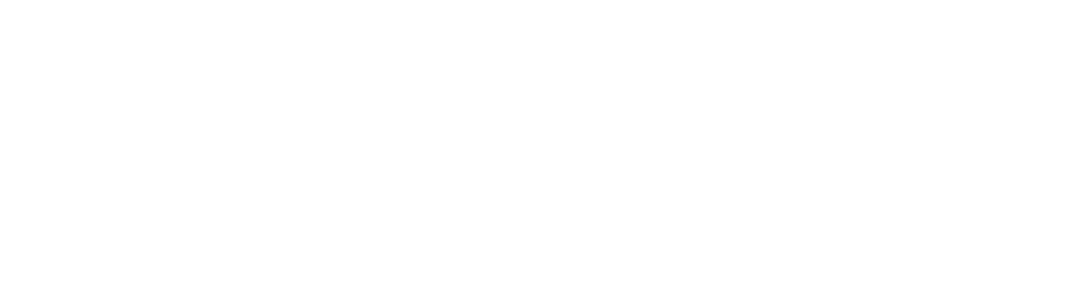
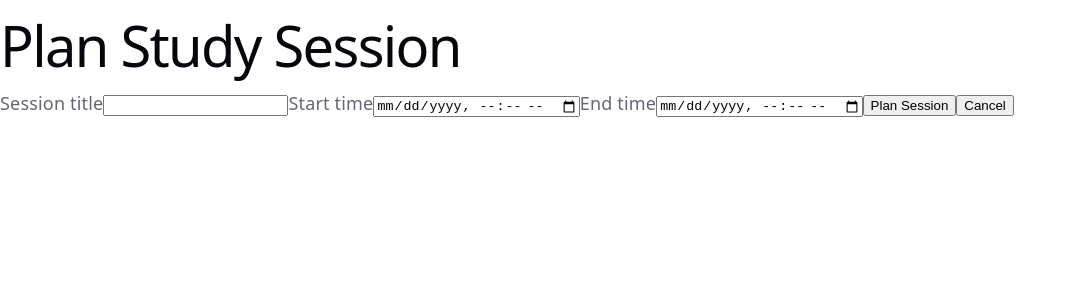
Before and after one commit to Arssa02/StudyTogether, a React app in the folder frontend/: page /plan-session in a window 1280 px wide. Before the commit this address had no page. Shown: the top 300 px of the page, without its empty margins (0-1076 px from the left). Built offline with nearby package versions, Linux system fonts and the light colour scheme; sample sign-in values are in the browser's storage; the HTML template or start-up script is replaced by a standard one.

Commit message:
implement planned sessions frontent

```diff
--- a/frontend/src/App.jsx
+++ b/frontend/src/App.jsx
@@ -5,6 +5,8 @@ import LoginPage from './pages/LoginPage';
 import RegisterPage from './pages/RegisterPage';
 import ProtectedRoute from './components/ProtectedRoute';
 import DashboardPage from './pages/DashboardPage';
+import SessionsPage from './pages/SessionsPage';
+import PlanSessionPage from './pages/PlanSessionPage';
 
 function App() {
   return (
@@ -38,6 +40,24 @@ function App() {
           </ProtectedRoute>
         }
       />
+
+      <Route
+        path="/sessions"
+        element={
+          <ProtectedRoute>
+            <SessionsPage />
+          </ProtectedRoute>
+        }
+      />
+
+      <Route
+        path="/plan-session"
+        element={
+          <ProtectedRoute>
+            <PlanSessionPage />
+          </ProtectedRoute>
+        }
+      />
     </Routes>
   );
 }
--- a/frontend/src/api.js
+++ b/frontend/src/api.js
@@ -42,3 +42,34 @@ export const register = (firstName, lastName, email, password) =>
 
 export const getCurrentUser = () =>
   apiRequest('/users/me');
+
+export const getMyPlannedSessions = () =>
+  apiRequest('/planned-sessions');
+
+export const createPlannedSession = (title, startTime, endTime) =>
+  apiRequest('/planned-sessions', {
+    method: 'POST',
+    body: JSON.stringify({
+      title,
+      startTime,
+      endTime,
+    }),
+  });
+
+export const updatePlannedSession = (id, title, startTime, endTime) =>
+  apiRequest(`/planned-sessions/${id}`, {
+    method: 'PATCH',
+    body: JSON.stringify({
+      title,
+      startTime,
+      endTime,
+    }),
+  });
+
+export const deletePlannedSession = (id) =>
+  apiRequest(`/planned-sessions/${id}`, {
+    method: 'DELETE',
+  });
+
+export const getFriendPlannedSessions = (friendId) =>
+  apiRequest(`/planned-sessions/friend/${friendId}`);
--- a/frontend/src/pages/DashboardPage.jsx
+++ b/frontend/src/pages/DashboardPage.jsx
@@ -55,6 +55,14 @@ function DashboardPage() {
       <p>
         <Link to="/profile">Open Profile</Link>
       </p>
+
+      <p>
+        <Link to="/sessions">Study Sessions</Link>
+      </p>
+
+      <p>
+        <Link to="/plan-session">+ Plan Session</Link>
+      </p>
     </main>
   );
 }
--- /dev/null
+++ b/frontend/src/pages/PlanSessionPage.jsx
@@ -0,0 +1,89 @@
+import { useState } from 'react';
+import { useNavigate } from 'react-router-dom';
+import { createPlannedSession } from '../api';
+
+function PlanSessionPage() {
+  const navigate = useNavigate();
+
+  const [title, setTitle] = useState('');
+  const [startTime, setStartTime] = useState('');
+  const [endTime, setEndTime] = useState('');
+  const [error, setError] = useState('');
+
+  const handleSubmit = async (event) => {
+    event.preventDefault();
+
+    try {
+      setError('');
+
+      await createPlannedSession(
+        title,
+        startTime,
+        endTime
+      );
+
+      navigate('/sessions');
+    } catch (err) {
+      setError(err.message);
+    }
+  };
+
+  return (
+    <main>
+      <h1>Plan Study Session</h1>
+
+      {error && <p>{error}</p>}
+
+      <form onSubmit={handleSubmit}>
+        <label>
+          Session title
+          <input
+            type="text"
+            value={title}
+            onChange={(event) =>
+              setTitle(event.target.value)
+            }
+            required
+          />
+        </label>
+
+        <label>
+          Start time
+          <input
+            type="datetime-local"
+            value={startTime}
+            onChange={(event) =>
+              setStartTime(event.target.value)
+            }
+            required
+          />
+        </label>
+
+        <label>
+          End time
+          <input
+            type="datetime-local"
+            value={endTime}
+            onChange={(event) =>
+              setEndTime(event.target.value)
+            }
+            required
+          />
+        </label>
+
+        <button type="submit">
+          Plan Session
+        </button>
+
+        <button
+          type="button"
+          onClick={() => navigate('/dashboard')}
+        >
+          Cancel
+        </button>
+      </form>
+    </main>
+  );
+}
+
+export default PlanSessionPage;
--- /dev/null
+++ b/frontend/src/pages/SessionsPage.jsx
@@ -0,0 +1,85 @@
+import { useEffect, useState } from 'react';
+import { Link } from 'react-router-dom';
+import {
+  deletePlannedSession,
+  getMyPlannedSessions,
+} from '../api';
+
+function SessionsPage() {
+  const [sessions, setSessions] = useState([]);
+  const [error, setError] = useState('');
+
+  const loadSessions = async () => {
+    try {
+      const result = await getMyPlannedSessions();
+      setSessions(result.sessions);
+    } catch (err) {
+      setError(err.message);
+    }
+  };
+
+  useEffect(() => {
+    loadSessions();
+  }, []);
+
+  const handleDelete = async (id) => {
+    try {
+      await deletePlannedSession(id);
+      await loadSessions();
+    } catch (err) {
+      setError(err.message);
+    }
+  };
+
+  return (
+    <main>
+      <h1>Study Sessions</h1>
+
+      <p>
+        <Link to="/plan-session">
+          + Plan Session
+        </Link>
+      </p>
+
+      {error && <p>{error}</p>}
+
+      <section>
+        <h2>Planned Sessions</h2>
+
+        {sessions.length === 0 ? (
+          <p>No planned sessions yet.</p>
+        ) : (
+          sessions.map((session) => (
+            <article key={session.id}>
+              <h3>{session.title}</h3>
+
+              <p>
+                Start:{' '}
+                {new Date(
+                  session.start_time
+                ).toLocaleString()}
+              </p>
+
+              <p>
+                End:{' '}
+                {new Date(
+                  session.end_time
+                ).toLocaleString()}
+              </p>
+
+              <button
+                onClick={() =>
+                  handleDelete(session.id)
+                }
+              >
+                Delete
+              </button>
+            </article>
+          ))
+        )}
+      </section>
+    </main>
+  );
+}
+
+export default SessionsPage;
```
